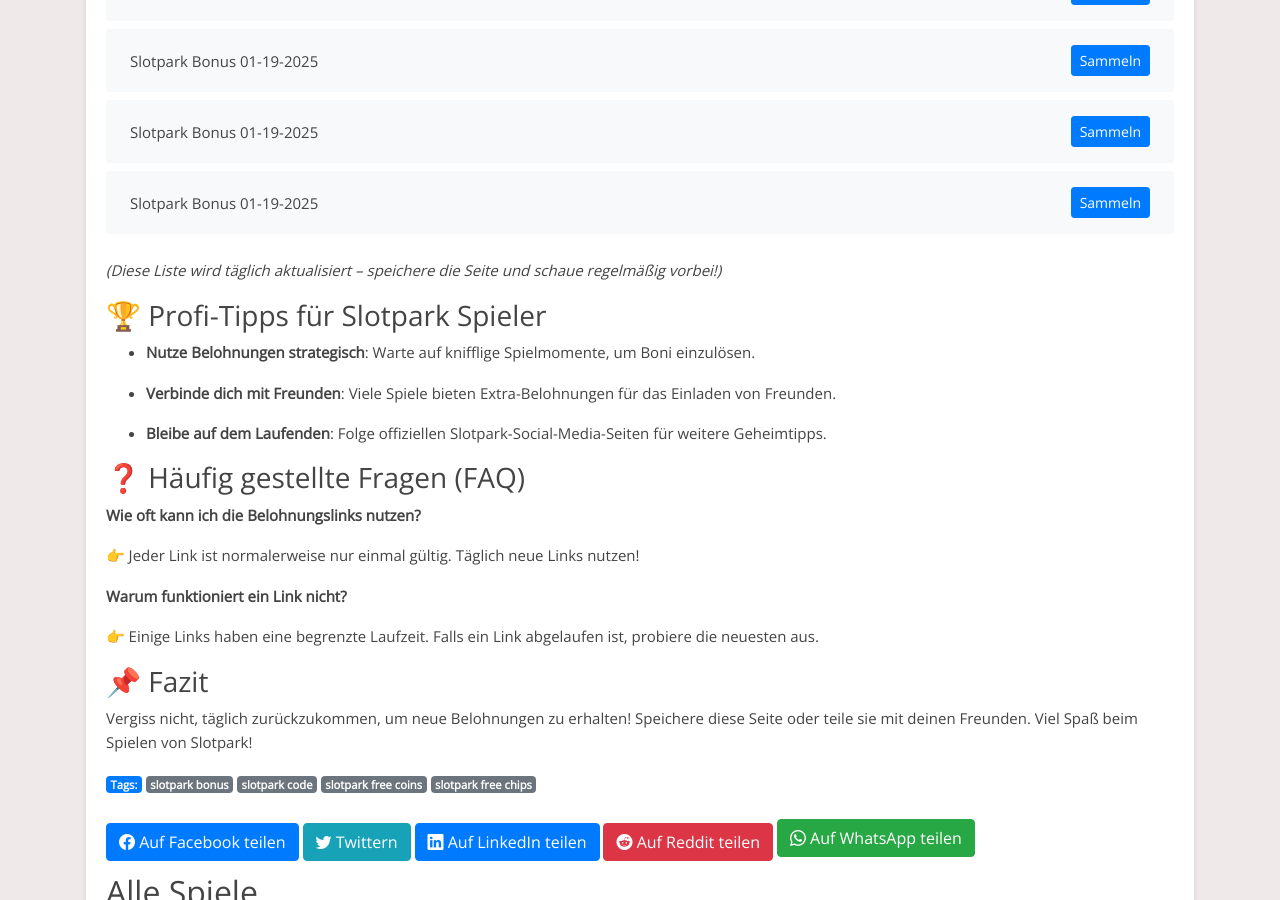
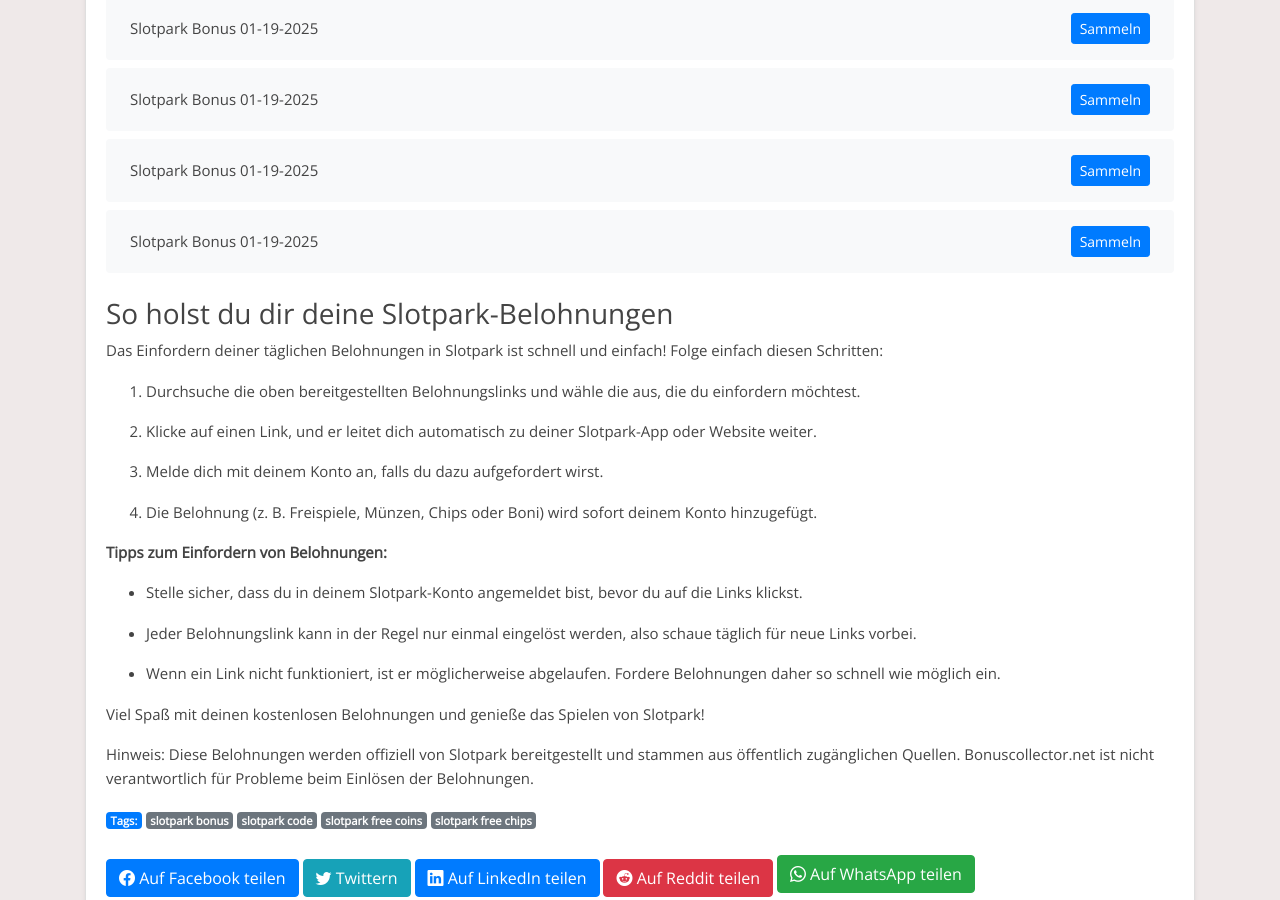
Before and after one commit to Prollad99/bs-de, a Jekyll site: the page built from _posts/2025-01-19-slotpark.md, in a window 1280 px wide and 900 px high, scrolled down 7443 px. Built offline with Jekyll 4.4.1, drawn with Linux system fonts in a browser that asks for light colours; some of the changed text lies outside the part shown.

Commit message:
Aktualisiere slotpark-Belohnungslinks, Inhalte und Änderungsdatum

```diff
--- a/_includes/slotpark_footer.html
+++ b/_includes/slotpark_footer.html
@@ -1,31 +1,27 @@
-*(Diese Liste wird täglich aktualisiert – speichere die Seite und schaue regelmäßig vorbei!)*
+### So holst du dir deine Slotpark-Belohnungen
 
 
+Das Einfordern deiner täglichen Belohnungen in Slotpark ist schnell und einfach! Folge einfach diesen Schritten:
 
-### 🏆 Profi-Tipps für Slotpark Spieler
+1. Durchsuche die oben bereitgestellten Belohnungslinks und wähle die aus, die du einfordern möchtest.
 
-- **Nutze Belohnungen strategisch**: Warte auf knifflige Spielmomente, um Boni einzulösen.
+2. Klicke auf einen Link, und er leitet dich automatisch zu deiner Slotpark-App oder Website weiter.
 
-- **Verbinde dich mit Freunden**: Viele Spiele bieten Extra-Belohnungen für das Einladen von Freunden.
+3. Melde dich mit deinem Konto an, falls du dazu aufgefordert wirst.
 
-- **Bleibe auf dem Laufenden**: Folge offiziellen Slotpark-Social-Media-Seiten für weitere Geheimtipps.
+4. Die Belohnung (z. B. Freispiele, Münzen, Chips oder Boni) wird sofort deinem Konto hinzugefügt.
 
 
+**Tipps zum Einfordern von Belohnungen:**
 
-### ❓ Häufig gestellte Fragen (FAQ)
+- Stelle sicher, dass du in deinem Slotpark-Konto angemeldet bist, bevor du auf die Links klickst.
 
-**Wie oft kann ich die Belohnungslinks nutzen?**
+- Jeder Belohnungslink kann in der Regel nur einmal eingelöst werden, also schaue täglich für neue Links vorbei.
 
-👉 Jeder Link ist normalerweise nur einmal gültig. Täglich neue Links nutzen!
+- Wenn ein Link nicht funktioniert, ist er möglicherweise abgelaufen. Fordere Belohnungen daher so schnell wie möglich ein.
 
 
-
-**Warum funktioniert ein Link nicht?**
-
-👉 Einige Links haben eine begrenzte Laufzeit. Falls ein Link abgelaufen ist, probiere die neuesten aus.
+Viel Spaß mit deinen kostenlosen Belohnungen und genieße das Spielen von Slotpark!
 
 
-
-### 📌 Fazit
-
-Vergiss nicht, täglich zurückzukommen, um neue Belohnungen zu erhalten! Speichere diese Seite oder teile sie mit deinen Freunden. Viel Spaß beim Spielen von Slotpark!
+Hinweis: Diese Belohnungen werden offiziell von Slotpark bereitgestellt und stammen aus öffentlich zugänglichen Quellen. Bonuscollector.net ist nicht verantwortlich für Probleme beim Einlösen der Belohnungen.
--- a/_includes/slotpark_post.html
+++ b/_includes/slotpark_post.html
@@ -1,13 +1,13 @@
-**Willkommen, Slotpark-Fans!**
-
-Suchst du nach den neuesten Gratis-Belohnungen für Slotpark? Dann bist du hier genau richtig! Wir aktualisieren täglich die besten Links für Freispiele, Münzen und andere Boni, damit du dein Spielerlebnis optimal genießen kannst.
+Entdecke tägliche Slotpark-Belohnungen!
 
 
-
-### Was ist Slotpark und warum sind Belohnungen wichtig?
-
-Slotpark ist ein beliebtes Spiel, das von Millionen gespielt wird. Mit täglichen Belohnungen kannst du länger spielen, schneller leveln und das Beste aus deinem Spielerlebnis herausholen.
+Bist du ein Fan von Slotpark und möchtest dein Spielerlebnis verbessern? Du bist hier genau richtig! Diese Seite ist allen Slotpark-Enthusiasten gewidmet, die täglich kostenlose Belohnungen einfordern möchten. Hier findest du die neuesten Links, um Freispiele, Münzen, Chips und andere spannende Boni zu sammeln, damit du das Spiel noch mehr genießen kannst.
 
 
+Slotpark ist ein unterhaltsames Spiel, das von Millionen geliebt wird. Ob du höhere Level erreichen oder einfach nur den Nervenkitzel genießen möchtest – unsere täglichen Belohnungslinks halten dich im Spiel.
 
-### 🚀 Tägliche Belohnungslinks für Slotpark
+
+Hinweis: Slotpark ist eine kostenlose App, die ausschließlich zu Unterhaltungszwecken entwickelt wurde. Bonuscollector.net ist eine unabhängige Plattform und steht in keiner Verbindung zu den Entwicklern oder Eigentümern von Slotpark.
+
+
+Schau täglich vorbei, um sicherzustellen, dass du keine Belohnung verpasst!
```
